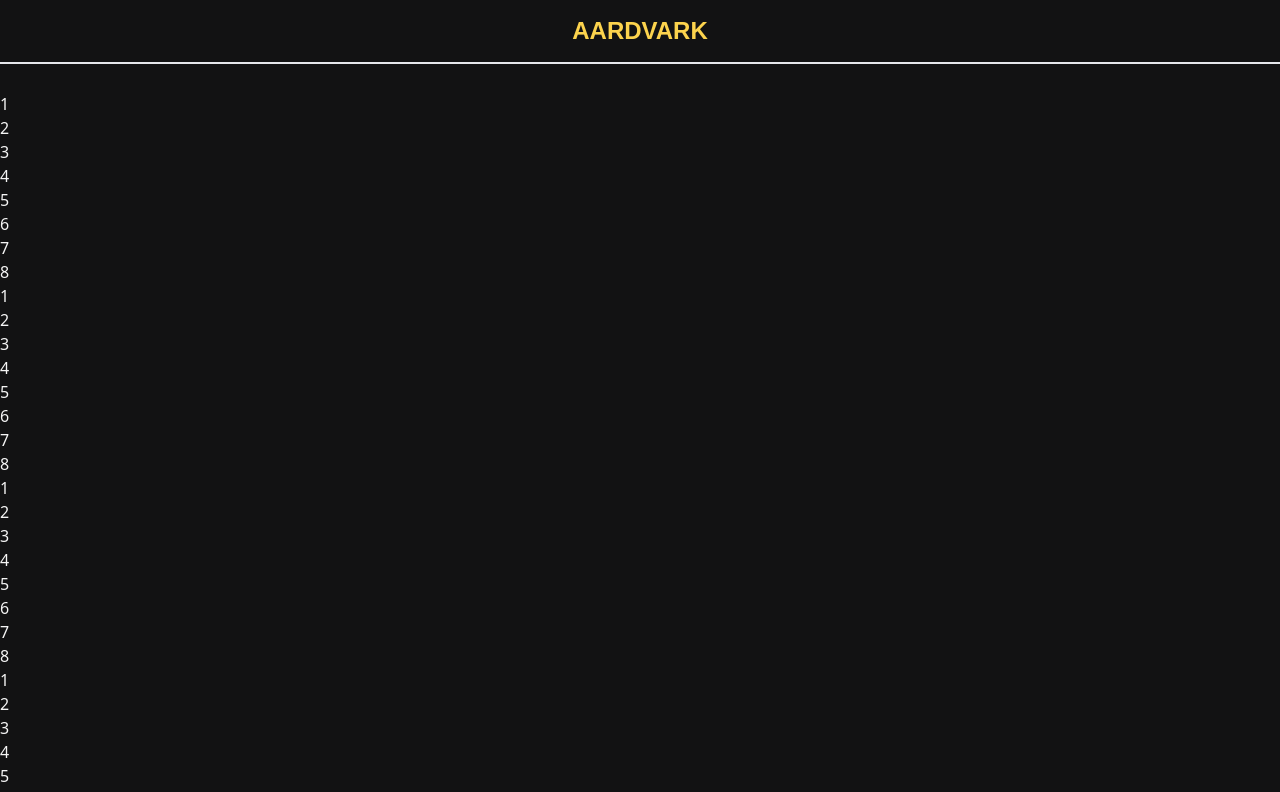
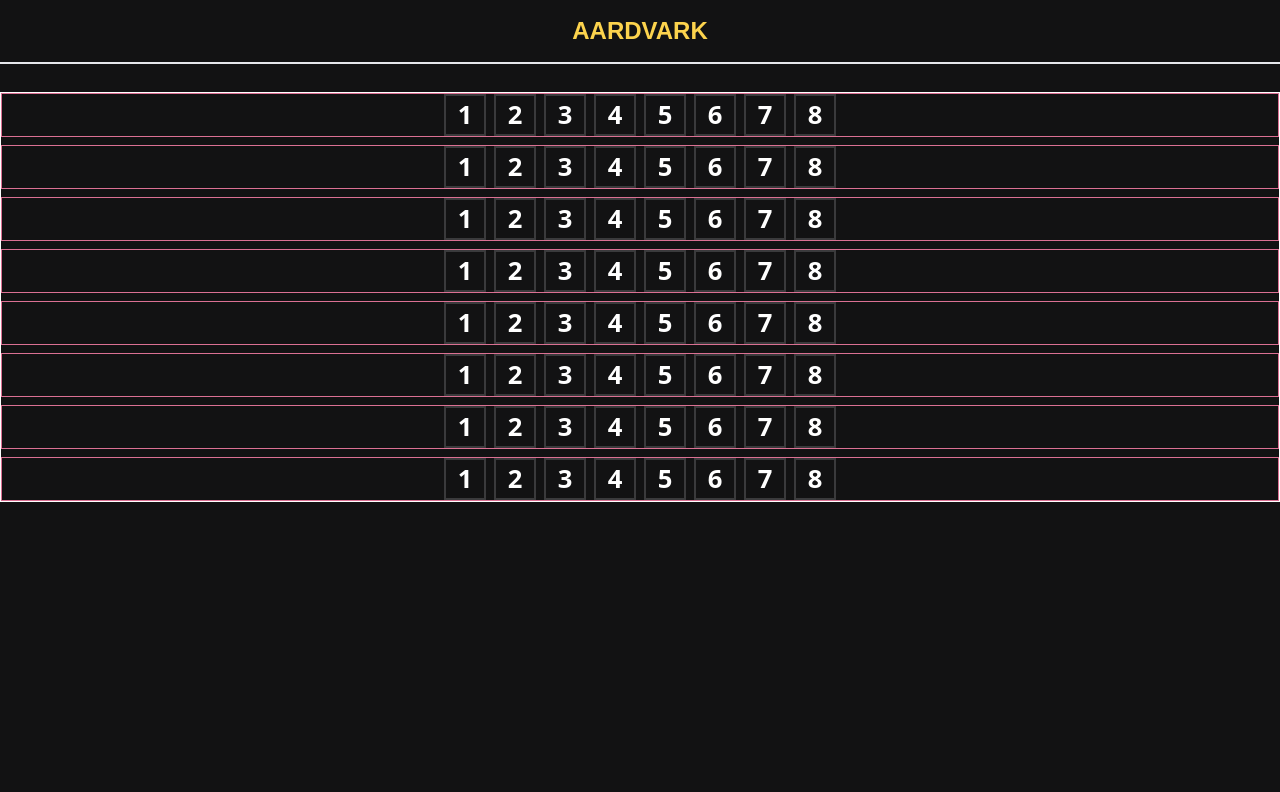
Before and after one commit to MichaelColeman/WordEight, a Next.js app: page / in a window 1280 px wide. Shown: the top 792 px of the page. Built offline with nearby package versions, Linux system fonts and the light colour scheme; a web font is replaced by a local one.

Commit message:
add css to board, row, and tile containers

```diff
--- a/src/components/Aardvark.tsx
+++ b/src/components/Aardvark.tsx
@@ -19,12 +19,12 @@ const Aardvark: React.FunctionComponent<solutionProps> = ({ solution }) => {
 
   return (
     <>
-      <div className="text-xl text-blue-500">{currentGuess}</div>
       <Board
         currentGuess={currentGuess}
         formattedGuesses={formattedGuesses}
         turn={turn}
       />
+      <div className="text-xl text-blue-500">{currentGuess}</div>
     </>
   );
 };
--- a/src/components/Board.module.css
+++ b/src/components/Board.module.css
@@ -1,2 +1,6 @@
 .board {
+  display: flex;
+  flex-direction: column;
+  border: 1px solid white;
+  gap: 8px;
 }
--- a/src/components/Row.js
+++ b/src/components/Row.js
@@ -3,9 +3,13 @@ import styles from "./Row.module.css";
 const Row = ({ guess }) => {
   if (guess) {
     return (
-      <div className={styles.tile}>
+      <div className={styles.row}>
         {guess.map((guess, i) => {
-          return <div key={i}>{guess.key}</div>;
+          return (
+            <div className={styles.tile} key={i}>
+              <span>{guess.key}</span>
+            </div>
+          );
         })}
       </div>
     );
@@ -13,14 +17,30 @@ const Row = ({ guess }) => {
 
   return (
     <div className={styles.row}>
-      <div className={styles.tile}>1</div>
-      <div className={styles.tile}>2</div>
-      <div className={styles.tile}>3</div>
-      <div className={styles.tile}>4</div>
-      <div className={styles.tile}>5</div>
-      <div className={styles.tile}>6</div>
-      <div className={styles.tile}>7</div>
-      <div className={styles.tile}>8</div>
+      <div className={styles.tile}>
+        <span className={styles.text}>1</span>
+      </div>
+      <div className={styles.tile}>
+        <span className={styles.text}>2</span>
+      </div>
+      <div className={styles.tile}>
+        <span className={styles.text}>3</span>
+      </div>
+      <div className={styles.tile}>
+        <span className={styles.text}>4</span>
+      </div>
+      <div className={styles.tile}>
+        <span className={styles.text}>5</span>
+      </div>
+      <div className={styles.tile}>
+        <span className={styles.text}>6</span>
+      </div>
+      <div className={styles.tile}>
+        <span>7</span>
+      </div>
+      <div className={styles.tile}>
+        <span>8</span>
+      </div>
     </div>
   );
 };
--- a/src/components/Row.module.css
+++ b/src/components/Row.module.css
@@ -1,5 +1,26 @@
 .row {
+  display: flex;
+  gap: 8px;
+  border: 1px solid palevioletred;
+  justify-content: center;
 }
 
 .tile {
+  display: flex;
+  color: white;
+  flex-grow: 1;
+  flex-shrink: 1;
+  border: 2px solid #3a3a3c;
+  max-width: 42px;
+  justify-content: center;
+  align-items: center;
+  aspect-ratio: 1;
+  font-size: 1.6rem;
+  font-weight: bold;
+  line-height: 1;
+  text-transform: uppercase;
 }
+
+.text {
+  padding: 3px;
+}
```
